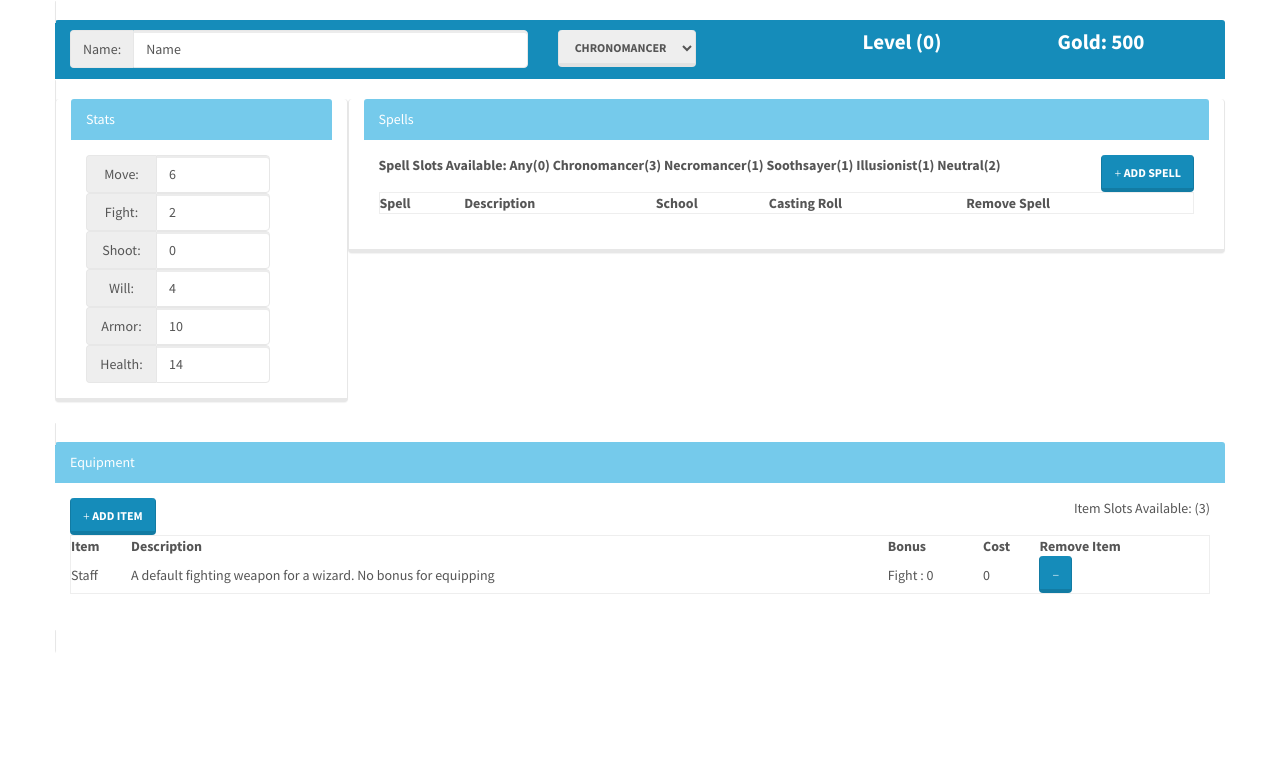
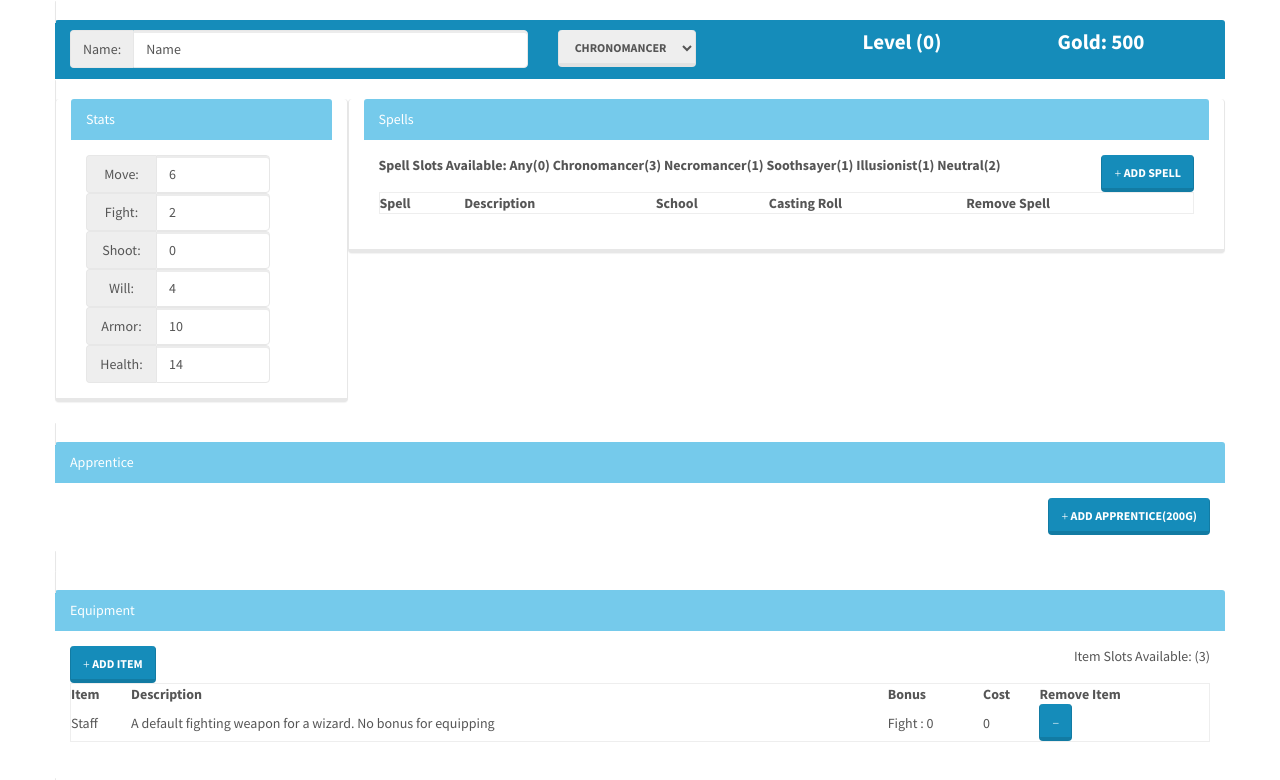
Before and after one commit to ChargerIIC/Frostgrave-WarRoster, an Angular app: page / in a window 1280 px wide. Shown: the top 780 px of the page. Built offline with nearby package versions, Linux system fonts and the light colour scheme; a web font is replaced by a local one.

Commit message:
Able to add Apprentice
The first and most import minion type. Will later be expanded to other
minions

```diff
--- a/src/app/app.component.html
+++ b/src/app/app.component.html
@@ -1,6 +1,7 @@
 <div class="container">
   <div class="row"><app-wizard-summary-panel [userMage]="this.wizard" class="panel panel-primary" (userMageSchoolUpdated)="notifyChangeOfSchool($event)"></app-wizard-summary-panel></div>
   <div class="row"><app-wizard-stats-panel [userMage]="this.wizard" class="col-lg-3 col-md-3 col-xs-12 panel panel-info"></app-wizard-stats-panel><app-wizard-spells-panel [userMage]="this.wizard" class="col-lg-9 col-md-9 col-xs-12 panel panel-info"></app-wizard-spells-panel></div>
+  <div class="row"><app-apprentice-summary-panel [userMage]="this.wizard" class="panel panel-info"></app-apprentice-summary-panel></div>
   <div class="row"><app-wizard-equipment-panel [userMage]="this.wizard" class="panel panel-info"></app-wizard-equipment-panel></div>
   <div class="modal fade" id="spellModal" tabindex="-1" role="dialog" aria-labelledby="myModalLabel" ><app-spell-dialog-modal [userMage]="this.wizard"></app-spell-dialog-modal></div>
   <div class="modal fade" id="itemModal" tabindex="-1" role="dialog" aria-labelledby="myModalLabel"><app-item-dialog-modal [userMage]="this.wizard"></app-item-dialog-modal></div>
--- a/src/app/app.module.ts
+++ b/src/app/app.module.ts
@@ -12,6 +12,7 @@ import { SpellDialogModalComponent } from './spell-dialog-modal/spell-dialog-mod
 
 import { Mage } from './model/mage.model';
 import { ItemDialogModalComponent } from './item-dialog-modal/item-dialog-modal.component';
+import { ApprenticeSummaryPanelComponent } from './apprentice-summary-panel/apprentice-summary-panel.component';
 
 @NgModule({
   declarations: [
@@ -21,7 +22,8 @@ import { ItemDialogModalComponent } from './item-dialog-modal/item-dialog-modal.
     WizardSpellsPanelComponent,
     WizardEquipmentPanelComponent,
     SpellDialogModalComponent,
-    ItemDialogModalComponent
+    ItemDialogModalComponent,
+    ApprenticeSummaryPanelComponent
   ],
   imports: [
     BrowserModule,
--- /dev/null
+++ b/src/app/apprentice-summary-panel/apprentice-summary-panel.component.html
@@ -0,0 +1,8 @@
+<div class="panel-heading"  > Apprentice </div>
+<div class="panel-body" >
+  <button class="btn btn-primary pull-right" *ngIf="!apprenticePresent()" (click)="addApprentice()"><span class="glyphicon glyphicon-plus"></span> Add Apprentice(200g)</button>
+  <table class="table table-hover table-bordered" *ngIf="apprenticePresent()">
+    <th>Move</th><th>Fight</th><th>Shoot</th><th>Armor</th><th>Will</th><th>Health</th><th>Remove</th>
+    <tr ><td>{{userMage.apprentice.move}}</td><td>{{userMage.apprentice.fight}}</td><td>{{userMage.apprentice.shoot}}</td><td>{{userMage.apprentice.armor}}</td><td>{{userMage.apprentice.will}}</td><td>{{userMage.apprentice.health}}</td><td><button type="button" class="btn btn-primary" ><span class="glyphicon glyphicon-minus"></span></button></td></tr>
+  </table>
+</div>
--- /dev/null
+++ b/src/app/apprentice-summary-panel/apprentice-summary-panel.component.ts
@@ -0,0 +1,28 @@
+import { Component, OnInit, Input } from '@angular/core';
+import { Mage } from '../model/mage.model';
+import { Apprentice } from '../model/apprentice.model';
+
+@Component({
+  selector: 'app-apprentice-summary-panel',
+  templateUrl: './apprentice-summary-panel.component.html',
+  styleUrls: ['./apprentice-summary-panel.component.css']
+})
+export class ApprenticeSummaryPanelComponent implements OnInit {
+
+  @Input() userMage: Mage;
+
+  constructor() { }
+
+  ngOnInit() {
+  }
+
+  addApprentice(){
+    console.log('Adding Apprentice');
+    this.userMage.apprentice = new Apprentice(this.userMage);
+  }
+
+  apprenticePresent(){
+    return (this.userMage.apprentice != null);
+  }
+
+}
--- /dev/null
+++ b/src/app/model/apprentice.model.ts
@@ -0,0 +1,19 @@
+import { Figure } from './figure.model';
+import { Mage } from './mage.model';
+
+export class Apprentice extends Figure {
+
+  constructor(wizard: Mage){
+    super();
+
+    this.name = 'Apprentice';
+    this.move = 6;
+    this.fight = Math.max(wizard.fight - 2, 0);
+    this.shoot = Math.max(wizard.shoot - 2, 0);
+    this.will = wizard.will - 2;
+    this.armor = 10;
+    this.health = wizard.health - 4;
+
+  }
+
+}
--- a/src/app/model/mage.model.ts
+++ b/src/app/model/mage.model.ts
@@ -4,6 +4,7 @@ import { SpellBook } from './spellbook.model';
 import { Spell } from './spell.model';
 import { School } from './school.model';
 import { Equipment } from './equipment.model';
+import { Apprentice } from './apprentice.model';
 
 export class Mage extends Figure {
 
@@ -25,6 +26,7 @@ export class Mage extends Figure {
 
   spells: Spell[];
   items: Equipment[];
+  apprentice: Apprentice;
 
   constructor(){
     super();
@@ -44,6 +46,7 @@ export class Mage extends Figure {
 
     this.spells = new Array<Spell>();
     this.items = new Array<Equipment>();
+    this.apprentice = null;
   }
 
   //Resets any school related data, including level
--- a/src/app/wizard-summary-panel/wizard-summary-panel.component.html
+++ b/src/app/wizard-summary-panel/wizard-summary-panel.component.html
@@ -17,5 +17,5 @@
   <div class="col-lg-2 col-md-2 col-xs-2">
     <span class="label lblGold">Gold: {{userMage.gold}}</span>
   </div>
-
   </div>
+</div>
```
Also changed, not shown: src/app/apprentice-summary-panel/apprentice-summary-panel.component.css (added), 1 other file (tests, documents, lock files or other folders). Lines whose indentation alone changed are shown as unchanged.
